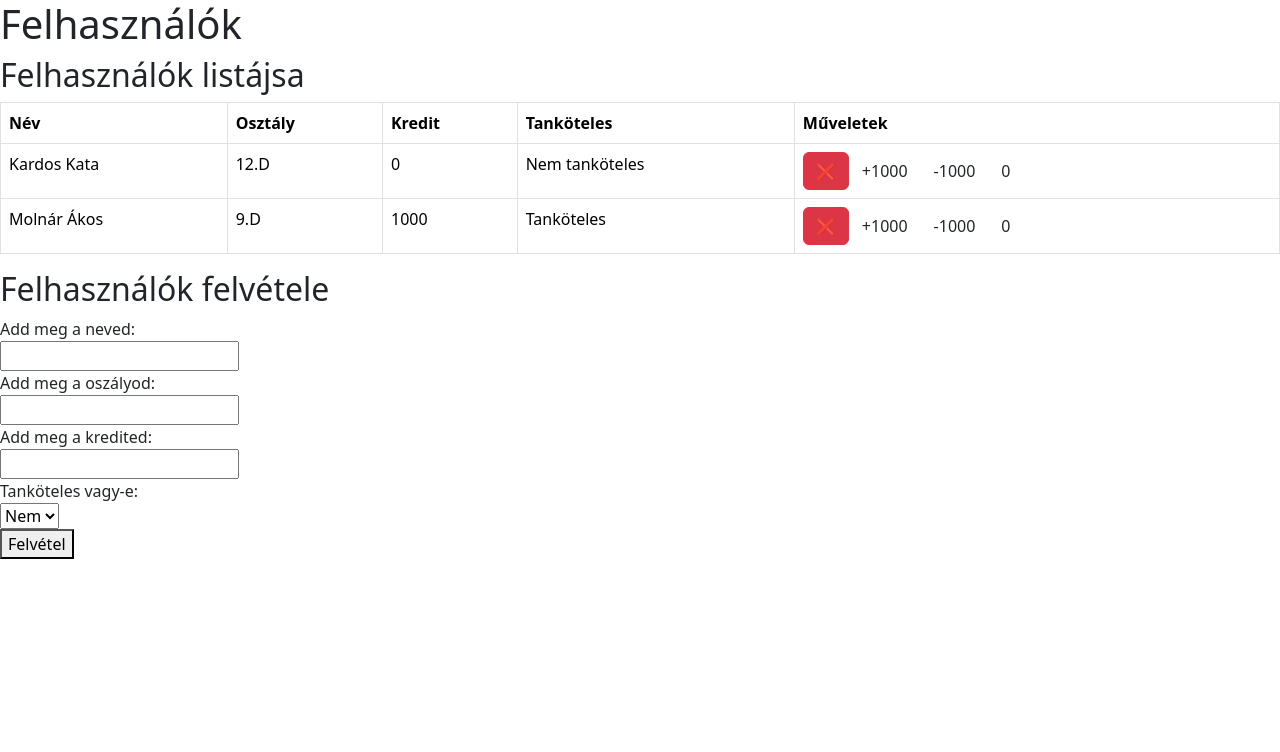
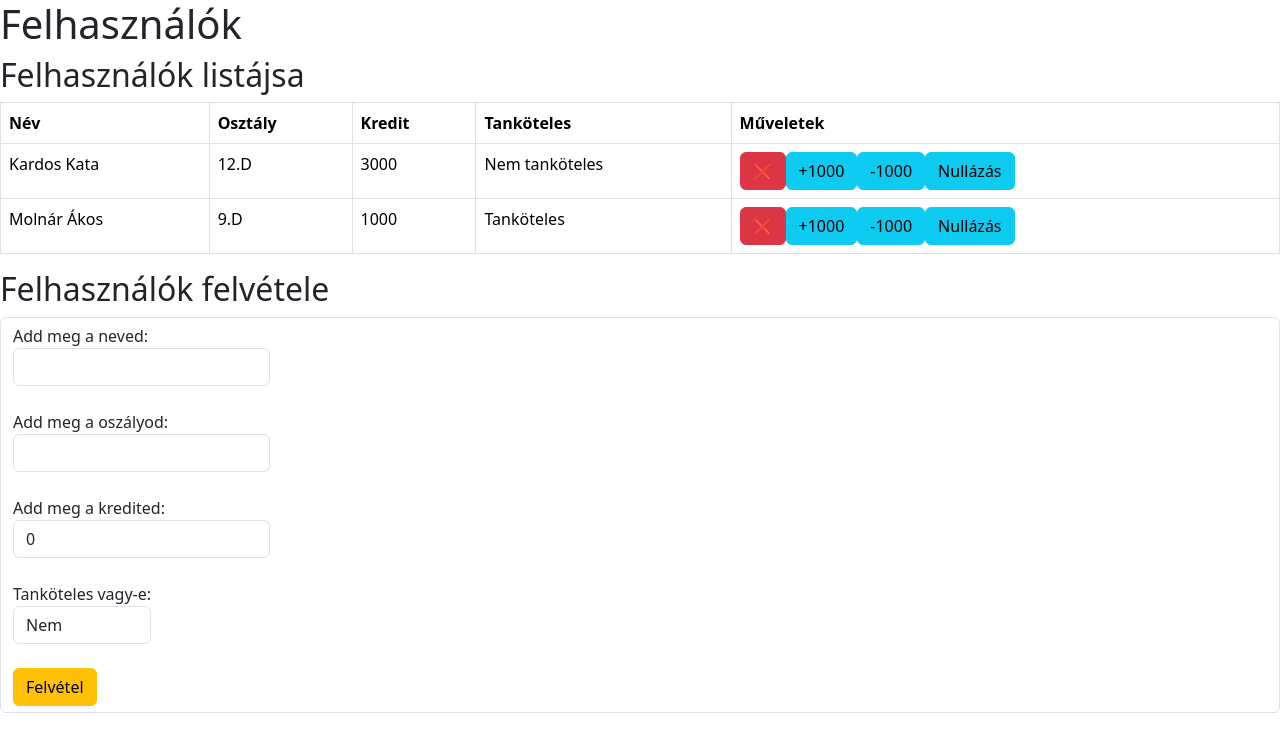
Before and after one commit to Halasskaaa/jsonwebcrudReact, a React (Vite) app: page / in a window 1280 px wide. Shown: the top 752 px of the page. Built offline with nearby package versions, Linux system fonts and the light colour scheme; data requests are answered from the project's data file.

Commit message:
form is FINALLY workin (kind of): the commit

```diff
--- a/public/users.json
+++ b/public/users.json
@@ -3,7 +3,7 @@
     {
       "nev": "Kardos Kata",
       "osztaly": "12.D",
-      "kredit": 0,
+      "kredit": 3000,
       "tankoteles": false,
       "id": "CqutnqGSGkA"
     },
--- a/src/App.tsx
+++ b/src/App.tsx
@@ -8,7 +8,7 @@ function App() {
 
   const [nev, setNev] = useState<string>("")
   const [osztaly, setOsztaly] = useState<string>("")
-  const [kredit, setKredit] = useState<string>("")
+  const [kredit, setKredit] = useState<number>(0)
   const [tankoteles, setTankoteles] = useState<string>("")
 
   useEffect(() => {
@@ -28,7 +28,9 @@ function App() {
     e.preventDefault();
     const ujFelhasznalo = {
       nev: nev,
-      osztaly: osztaly
+      osztaly: osztaly,
+      kredit: kredit,
+      tankoteles: tankoteles
     }
     try {
       const response = await fetch("http://localhost:3000/users", {
@@ -159,9 +161,9 @@ function App() {
               <td>{user.tankoteles ? "Tanköteles" : "Nem tanköteles"}</td>
               <td>
                 <button className="btn btn-danger" onClick={() => handleTorles(user.id.toString())}>❌</button>
-                <button className="btn" onClick={() => handleCreditUp(user)}>+1000</button>
-                <button className="btn" onClick={() => handleCreditDown(user)}>-1000</button>
-                <button className="btn" onClick={() => handleCreditZero(user)}>0</button>
+                <button className="btn btn-info" onClick={() => handleCreditUp(user)}>+1000</button>
+                <button className="btn btn-info" onClick={() => handleCreditDown(user)}>-1000</button>
+                <button className="btn btn-info" onClick={() => handleCreditZero(user)}>Nullázás</button>
               </td>
             </tr>
           ))}
@@ -169,10 +171,10 @@ function App() {
       </table>
 
       <h2>Felhasználók felvétele</h2>
-      <form onSubmit={handleFelhasznaloFelvetel}>
+      <form className="form form-control" onSubmit={handleFelhasznaloFelvetel}>
         <label htmlFor="input_nev">
           Add meg a neved: <br />
-          <input
+          <input className="form-control"
             id="input_nev"
             type="text"
             value={nev}
@@ -182,7 +184,7 @@ function App() {
         <br />
         <label htmlFor="input_osztaly">
           Add meg a oszályod: <br />
-          <input
+          <input className="form-control"
             id="input_osztaly"
             type="text"
             value={osztaly}
@@ -192,25 +194,25 @@ function App() {
         <br />
         <label htmlFor="input_kredit">
           Add meg a kredited: <br />
-          <input
+          <input className="form-control"
             id="input_kredit"
             type="number"
             value={kredit}
-            onChange={(e) => setKredit(e.target.value)} />
+            onChange={(e) => setKredit(parseInt(e.target.value)||0)} />
           <br />
         </label>
         <br />
         <label htmlFor="input_tankoteles">
           Tanköteles vagy-e: <br />
-          <select name="input_tankoteles" id="input_tankoteles" onChange={(e) => setTankoteles(e.target.value)}>
-            <option value={tankoteles}>Nem</option>
-            <option value={tankoteles}>Igen</option>
+          <select className="form-control" value={tankoteles} name="input_tankoteles" id="input_tankoteles" onChange={(e) => setTankoteles(e.target.value)}>
+            <option value="false">Nem</option>
+            <option value="true">Igen</option>
           </select>
           <br />
         </label>
         <br />
 
-        <button type="submit">Felvétel</button>
+        <button className="btn btn-warning" type="submit">Felvétel</button>
       </form>
     </>
   )
```
